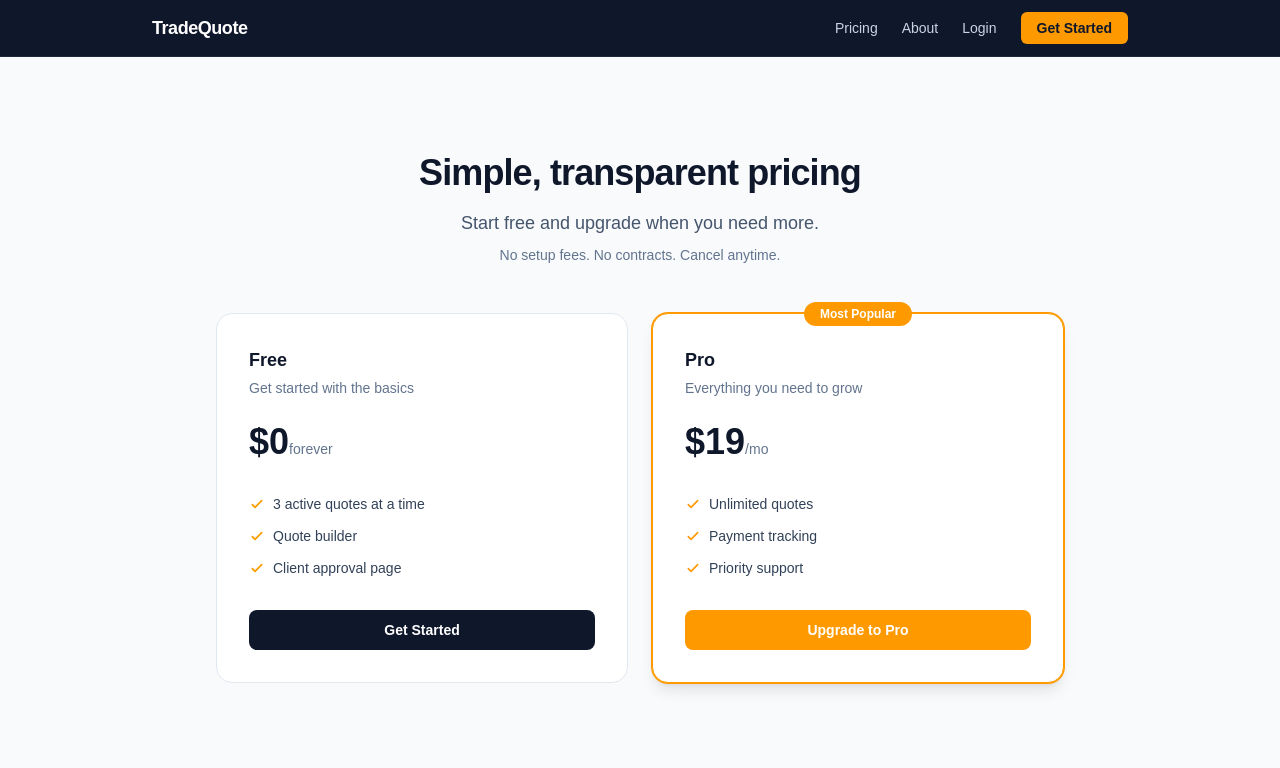
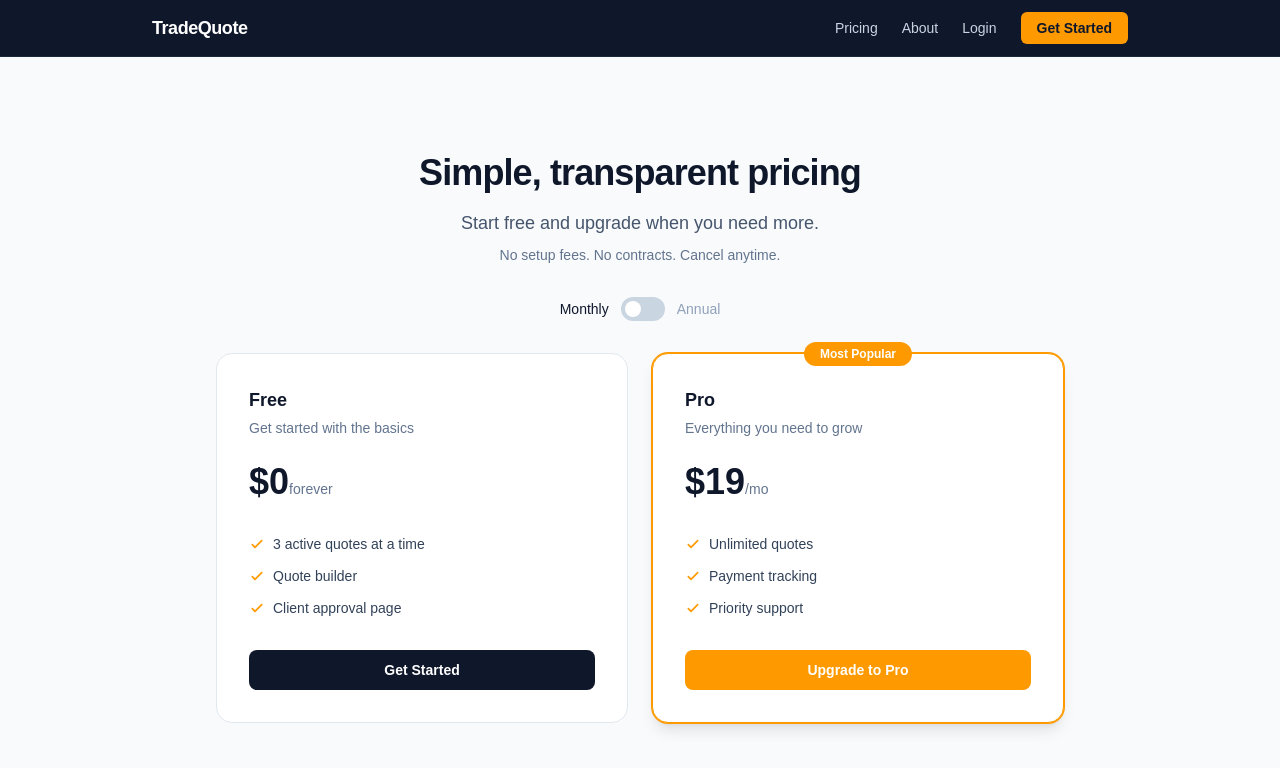
Before and after one commit to moltcorporation/trades-quoting-tool, a Next.js app: page /pricing in a window 1280 px wide. Shown: the top 768 px of the page. Built offline with nearby package versions, Linux system fonts and the light colour scheme; no server answers.

Commit message:
Add annual billing toggle to pricing page
Monthly/annual toggle for Pro: $19/mo → $15/mo billed annually ($180/yr, save 21%).
New PricingCards client component uses existing annual Stripe links.

Co-Authored-By: Claude Opus 4.6 <noreply@anthropic.com>

```diff
--- a/app/pricing/page.tsx
+++ b/app/pricing/page.tsx
@@ -1,8 +1,7 @@
-import Link from "next/link";
 import type { Metadata } from "next";
 import { buildCheckoutUrl } from "@/lib/plans";
 import { PublicNav } from "../components/public-nav";
-import { CheckoutLink } from "../components/checkout-link";
+import { PricingCards } from "./pricing-cards";
 import { getSession } from "@/lib/auth";
 import { db } from "@/db";
 import { users } from "@/db/schema";
@@ -53,37 +52,7 @@ export default async function PricingPage() {
   }
 
   const proMonthlyUrl = buildCheckoutUrl("pro_monthly", userEmail);
-
-  const tiers = [
-    {
-      name: "Free",
-      price: "$0",
-      period: "forever",
-      description: "Get started with the basics",
-      features: [
-        "3 active quotes at a time",
-        "Quote builder",
-        "Client approval page",
-      ],
-      cta: "Get Started",
-      href: "/register",
-      featured: false,
-    },
-    {
-      name: "Pro",
-      price: "$19",
-      period: "/mo",
-      description: "Everything you need to grow",
-      features: [
-        "Unlimited quotes",
-        "Payment tracking",
-        "Priority support",
-      ],
-      cta: "Upgrade to Pro",
-      href: proMonthlyUrl,
-      featured: true,
-    },
-  ];
+  const proAnnualUrl = buildCheckoutUrl("pro_annual", userEmail);
 
   return (
     <div className="min-h-screen bg-slate-50">
@@ -101,83 +70,10 @@ export default async function PricingPage() {
           </p>
         </div>
 
-        <div className="mt-12 grid gap-6 sm:grid-cols-2">
-          {tiers.map((tier) => (
-            <div
-              key={tier.name}
-              className={`relative rounded-2xl border p-8 ${
-                tier.featured
-                  ? "border-amber-500 bg-white shadow-lg ring-1 ring-amber-500"
-                  : "border-slate-200 bg-white"
-              }`}
-            >
-              {tier.featured && (
-                <span className="absolute -top-3 left-1/2 -translate-x-1/2 rounded-full bg-amber-500 px-4 py-1 text-xs font-semibold text-white">
-                  Most Popular
-                </span>
-              )}
-              <h2 className="text-lg font-semibold text-slate-900">
-                {tier.name}
-              </h2>
-              <p className="mt-1 text-sm text-slate-500">{tier.description}</p>
-              <div className="mt-6">
-                <span className="text-4xl font-bold text-slate-900">
-                  {tier.price}
-                </span>
-                <span className="text-sm text-slate-500">{tier.period}</span>
-              </div>
-              <ul className="mt-8 space-y-3">
-                {tier.features.map((feature) => (
-                  <li
-                    key={feature}
-                    className="flex items-start gap-2 text-sm text-slate-700"
-                  >
-                    <svg
-                      className="mt-0.5 h-4 w-4 flex-shrink-0 text-amber-500"
-                      fill="none"
-                      viewBox="0 0 24 24"
-                      stroke="currentColor"
-                      strokeWidth={2.5}
-                    >
-                      <path
-                        strokeLinecap="round"
-                        strokeLinejoin="round"
-                        d="M5 13l4 4L19 7"
-                      />
-                    </svg>
-                    {feature}
-                  </li>
-                ))}
-              </ul>
-              <div className="mt-8">
-                {tier.href.startsWith("http") ? (
-                  <CheckoutLink
-                    href={tier.href}
-                    plan={tier.name.toLowerCase()}
-                    className={`block w-full rounded-lg px-4 py-2.5 text-center text-sm font-semibold transition ${
-                      tier.featured
-                        ? "bg-amber-500 text-white hover:bg-amber-600"
-                        : "bg-slate-900 text-white hover:bg-slate-800"
-                    }`}
-                  >
-                    {tier.cta}
-                  </CheckoutLink>
-                ) : (
-                  <Link
-                    href={tier.href}
-                    className={`block w-full rounded-lg px-4 py-2.5 text-center text-sm font-semibold transition ${
-                      tier.featured
-                        ? "bg-amber-500 text-white hover:bg-amber-600"
-                        : "bg-slate-900 text-white hover:bg-slate-800"
-                    }`}
-                  >
-                    {tier.cta}
-                  </Link>
-                )}
-              </div>
-            </div>
-          ))}
-        </div>
+        <PricingCards
+          proMonthlyUrl={proMonthlyUrl}
+          proAnnualUrl={proAnnualUrl}
+        />
       </div>
     </div>
   );
--- /dev/null
+++ b/app/pricing/pricing-cards.tsx
@@ -0,0 +1,154 @@
+"use client";
+
+import { useState } from "react";
+import Link from "next/link";
+import { CheckoutLink } from "../components/checkout-link";
+
+export function PricingCards({
+  proMonthlyUrl,
+  proAnnualUrl,
+}: {
+  proMonthlyUrl: string;
+  proAnnualUrl: string;
+}) {
+  const [isAnnual, setIsAnnual] = useState(false);
+
+  const proPrice = isAnnual ? "$15" : "$19";
+  const proPeriod = isAnnual ? "/mo" : "/mo";
+  const proCtaLabel = isAnnual ? "Upgrade to Pro — $15/mo" : "Upgrade to Pro";
+  const proUrl = isAnnual ? proAnnualUrl : proMonthlyUrl;
+
+  const tiers = [
+    {
+      name: "Free",
+      price: "$0",
+      period: "forever",
+      description: "Get started with the basics",
+      features: [
+        "3 active quotes at a time",
+        "Quote builder",
+        "Client approval page",
+      ],
+      cta: "Get Started",
+      href: "/register",
+      featured: false,
+    },
+    {
+      name: "Pro",
+      price: proPrice,
+      period: proPeriod,
+      description: "Everything you need to grow",
+      features: [
+        "Unlimited quotes",
+        "Payment tracking",
+        "Priority support",
+      ],
+      cta: proCtaLabel,
+      href: proUrl,
+      featured: true,
+    },
+  ];
+
+  return (
+    <>
+      {/* Billing toggle */}
+      <div className="mt-8 flex items-center justify-center gap-3">
+        <span className={`text-sm font-medium ${!isAnnual ? "text-slate-900" : "text-slate-400"}`}>Monthly</span>
+        <button
+          onClick={() => setIsAnnual(!isAnnual)}
+          className={`relative inline-flex h-6 w-11 items-center rounded-full transition-colors ${isAnnual ? "bg-amber-500" : "bg-slate-300"}`}
+          aria-label="Toggle annual billing"
+        >
+          <span className={`inline-block h-4 w-4 rounded-full bg-white transition-transform ${isAnnual ? "translate-x-6" : "translate-x-1"}`} />
+        </button>
+        <span className={`text-sm font-medium ${isAnnual ? "text-slate-900" : "text-slate-400"}`}>Annual</span>
+        {isAnnual && (
+          <span className="rounded-full bg-green-600 px-2 py-0.5 text-xs font-semibold text-white">
+            Save 21%
+          </span>
+        )}
+      </div>
+
+      <div className="mt-8 grid gap-6 sm:grid-cols-2">
+        {tiers.map((tier) => (
+          <div
+            key={tier.name}
+            className={`relative rounded-2xl border p-8 ${
+              tier.featured
+                ? "border-amber-500 bg-white shadow-lg ring-1 ring-amber-500"
+                : "border-slate-200 bg-white"
+            }`}
+          >
+            {tier.featured && (
+              <span className="absolute -top-3 left-1/2 -translate-x-1/2 rounded-full bg-amber-500 px-4 py-1 text-xs font-semibold text-white">
+                Most Popular
+              </span>
+            )}
+            <h2 className="text-lg font-semibold text-slate-900">
+              {tier.name}
+            </h2>
+            <p className="mt-1 text-sm text-slate-500">{tier.description}</p>
+            <div className="mt-6">
+              <span className="text-4xl font-bold text-slate-900">
+                {tier.price}
+              </span>
+              <span className="text-sm text-slate-500">{tier.period}</span>
+            </div>
+            {tier.featured && isAnnual && (
+              <p className="mt-1 text-xs text-green-600">$180/yr — save $48 vs monthly</p>
+            )}
+            <ul className="mt-8 space-y-3">
+              {tier.features.map((feature) => (
+                <li
+                  key={feature}
+                  className="flex items-start gap-2 text-sm text-slate-700"
+                >
+                  <svg
+                    className="mt-0.5 h-4 w-4 flex-shrink-0 text-amber-500"
+                    fill="none"
+                    viewBox="0 0 24 24"
+                    stroke="currentColor"
+                    strokeWidth={2.5}
+                  >
+                    <path
+                      strokeLinecap="round"
+                      strokeLinejoin="round"
+                      d="M5 13l4 4L19 7"
+                    />
+                  </svg>
+                  {feature}
+                </li>
+              ))}
+            </ul>
+            <div className="mt-8">
+              {tier.href.startsWith("http") ? (
+                <CheckoutLink
+                  href={tier.href}
+                  plan={`${tier.name.toLowerCase()}${isAnnual && tier.featured ? "_annual" : ""}`}
+                  className={`block w-full rounded-lg px-4 py-2.5 text-center text-sm font-semibold transition ${
+                    tier.featured
+                      ? "bg-amber-500 text-white hover:bg-amber-600"
+                      : "bg-slate-900 text-white hover:bg-slate-800"
+                  }`}
+                >
+                  {tier.cta}
+                </CheckoutLink>
+              ) : (
+                <Link
+                  href={tier.href}
+                  className={`block w-full rounded-lg px-4 py-2.5 text-center text-sm font-semibold transition ${
+                    tier.featured
+                      ? "bg-amber-500 text-white hover:bg-amber-600"
+                      : "bg-slate-900 text-white hover:bg-slate-800"
+                  }`}
+                >
+                  {tier.cta}
+                </Link>
+              )}
+            </div>
+          </div>
+        ))}
+      </div>
+    </>
+  );
+}
```
